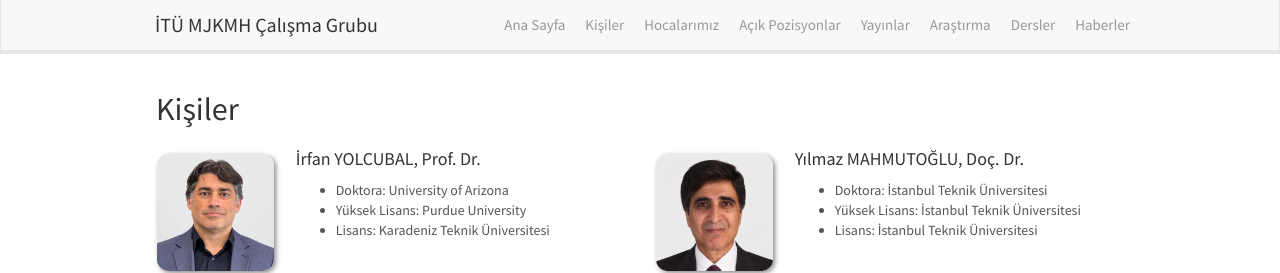
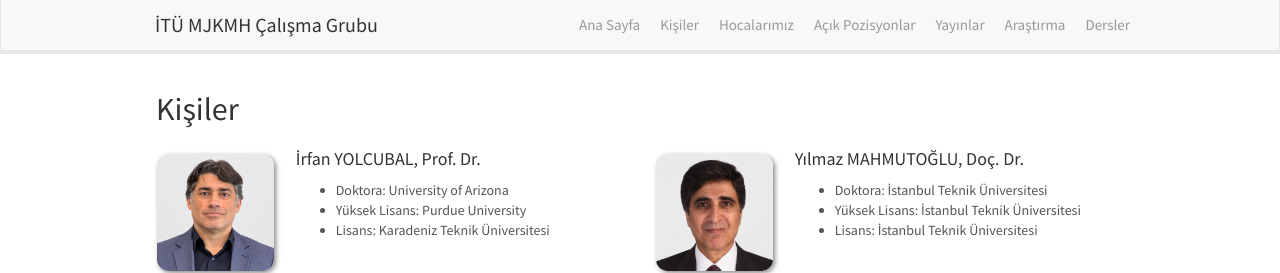
Before and after one commit to eneszengin/mjkmh, a Jekyll site: the page built from _pages/team.md, in a window 1280 px wide and 900 px high. Shown: the top 273 px of the window. Built offline with Jekyll 4.4.1, drawn with Linux system fonts in a browser that asks for light colours; nearby versions of some CDN libraries.

Commit message:
Menüden Haberler kaldırıldı (ana sayfa kutusunda Tüm Haberler bağlantısı); Kişiler: bölümler arasına yatay çizgiler
Co-Authored-By: Claude Opus 5.5 <noreply@anthropic.com>

```diff
--- a/_includes/header.html
+++ b/_includes/header.html
@@ -19,7 +19,6 @@
 		<li><a href="{{ site.url }}{{ site.baseurl }}/yayinlar/">Yayınlar</a></li>
 		<li><a href="{{ site.url }}{{ site.baseurl }}/arastirma/">Araştırma</a></li>
 		<li><a href="{{ site.url }}{{ site.baseurl }}/dersler/">Dersler</a></li>
-		<li><a href="{{ site.url }}{{ site.baseurl }}/haberler/">Haberler</a></li>
 	<!-- li><a href="{{ site.url }}{{ site.baseurl }}/fotograflar/">Fotoğraflar</a></li> -->
 	  </ul>
 	</div>
--- a/_includes/news.html
+++ b/_includes/news.html
@@ -6,6 +6,6 @@
 <p>{% if article.date %}{{ article.date }}<br>{% endif %}{{ article.headline | markdownify}}</p>
 {% endfor %}
 
-<h4><a href="{{ site.url }}{{ site.baseurl }}/haberler/">… tüm haberler</a></h4>
+<h4><a href="{{ site.url }}{{ site.baseurl }}/haberler/">Tüm Haberler</a></h4>
 
     </div>
--- a/_pages/team.md
+++ b/_pages/team.md
@@ -39,6 +39,8 @@ permalink: /kisiler/
 </div>
 {% endif %}
 
+<hr>
+
 {% assign bolumler = "lisansustu:Doktora ve Yüksek Lisans Öğrencileri,lisans:Lisans Öğrencileri,misafir:Misafir Araştırmacılar" | split: "," %}
 {% for bolum in bolumler %}
 {% assign parca = bolum | split: ":" %}
@@ -48,6 +50,7 @@ permalink: /kisiler/
 <li>{{ kisi.name }} {{ kisi.surname }}{% if kisi.info %}, {{ kisi.info }}{% endif %}</li>
 {% endfor %}
 </ul>
+<hr>
 {% endfor %}
 
 <h2 class="kisi-bolum" id="mezunlar">Mezunlar</h2>
```
